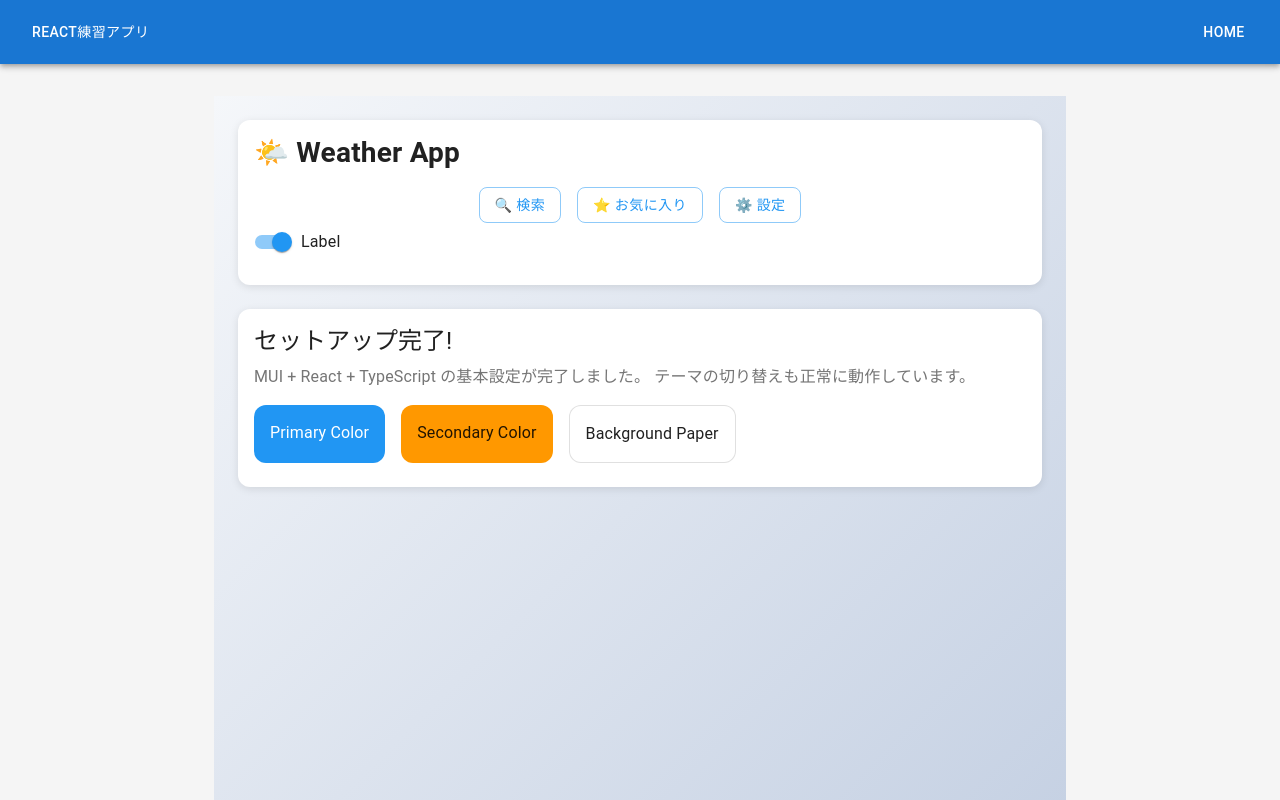
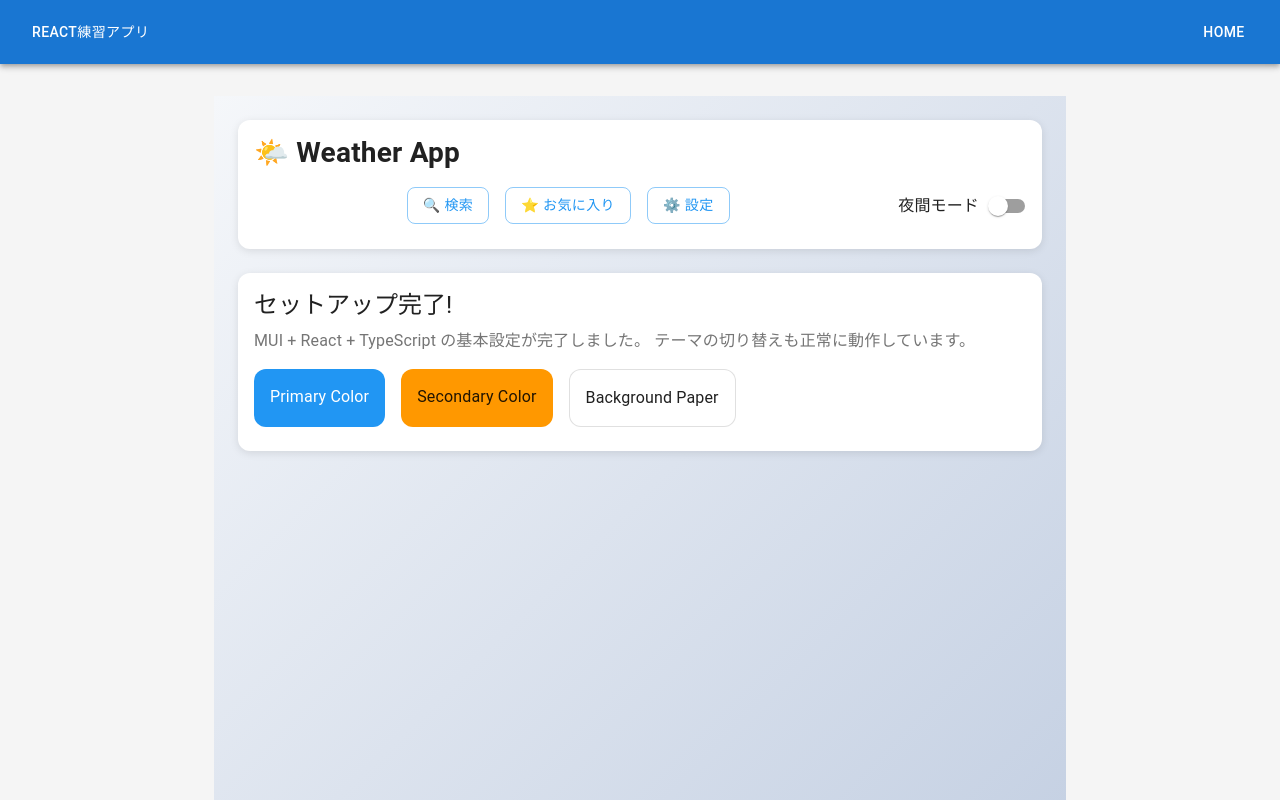
Before and after one commit to TaiseiChiba/trial-app, a React (Create React App) app: page /weather in a window 1280 px wide. Shown: the top 800 px of the page. Built offline with nearby package versions, Linux system fonts and the light colour scheme.

Commit message:
夜間モードチェックの作成

```diff
--- a/src/pages/Weather.tsx
+++ b/src/pages/Weather.tsx
@@ -46,21 +46,39 @@ export default function Weather() {
               <Box
                 sx={{
                   display: "flex",
-                  justifyContent: "center",
-                  gap: 2,
+                  justifyContent: "space-between", // 両端配置
+                  alignItems: "center", // 縦位置を揃える
                   flexWrap: "wrap",
                   mt: 2,
+                }}
+              >
+                {/* 左側（中央寄せしたい場合はさらにBoxで囲む） */}
+                <Box
+                  sx={{
+                    display: "flex",
+                    gap: 2,
+                    justifyContent: "center",
+                    flex: 1,
                   }}
                 >
                   <Button variant="outlined">🔍 検索</Button>
                   <Button variant="outlined">⭐ お気に入り</Button>
                   <Button variant="outlined">⚙️ 設定</Button>
                 </Box>
+
+                {/* 右側（スイッチ） */}
                 <Box>
                   <FormControlLabel
-                  control={<Switch defaultChecked />}
-                  label="Label"
+                    control={
+                      <Switch
+                        checked={isDarkMode}
+                        onChange={(e) => setIsDarkMode(e.target.checked)}
                       />
+                    }
+                    label="夜間モード"
+                    labelPlacement="start" // ← ラベルを右寄せにする場合
+                  />
+                </Box>
               </Box>
             </CardContent>
           </Card>
```
Lines whose indentation alone changed are shown as unchanged.
